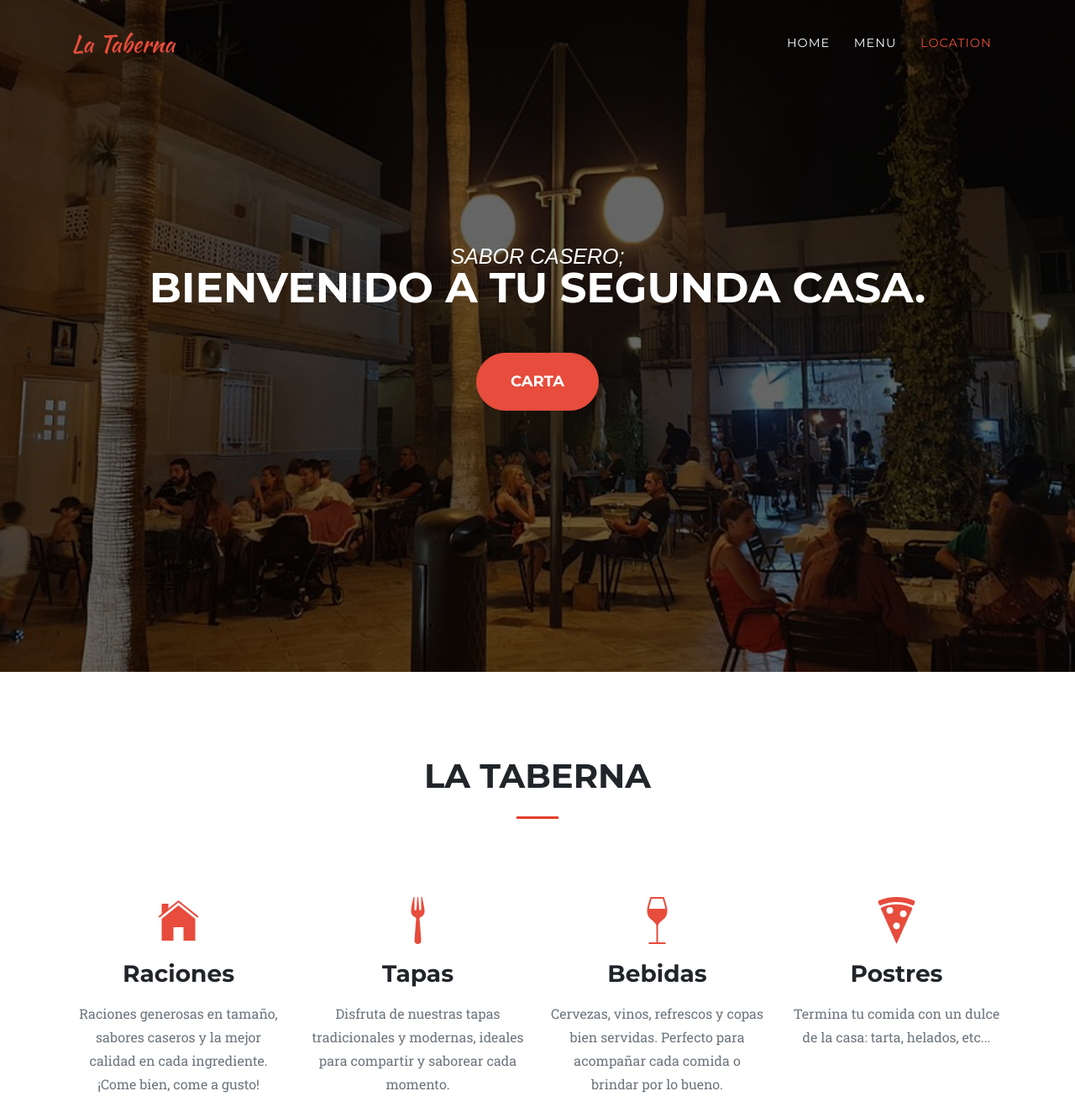
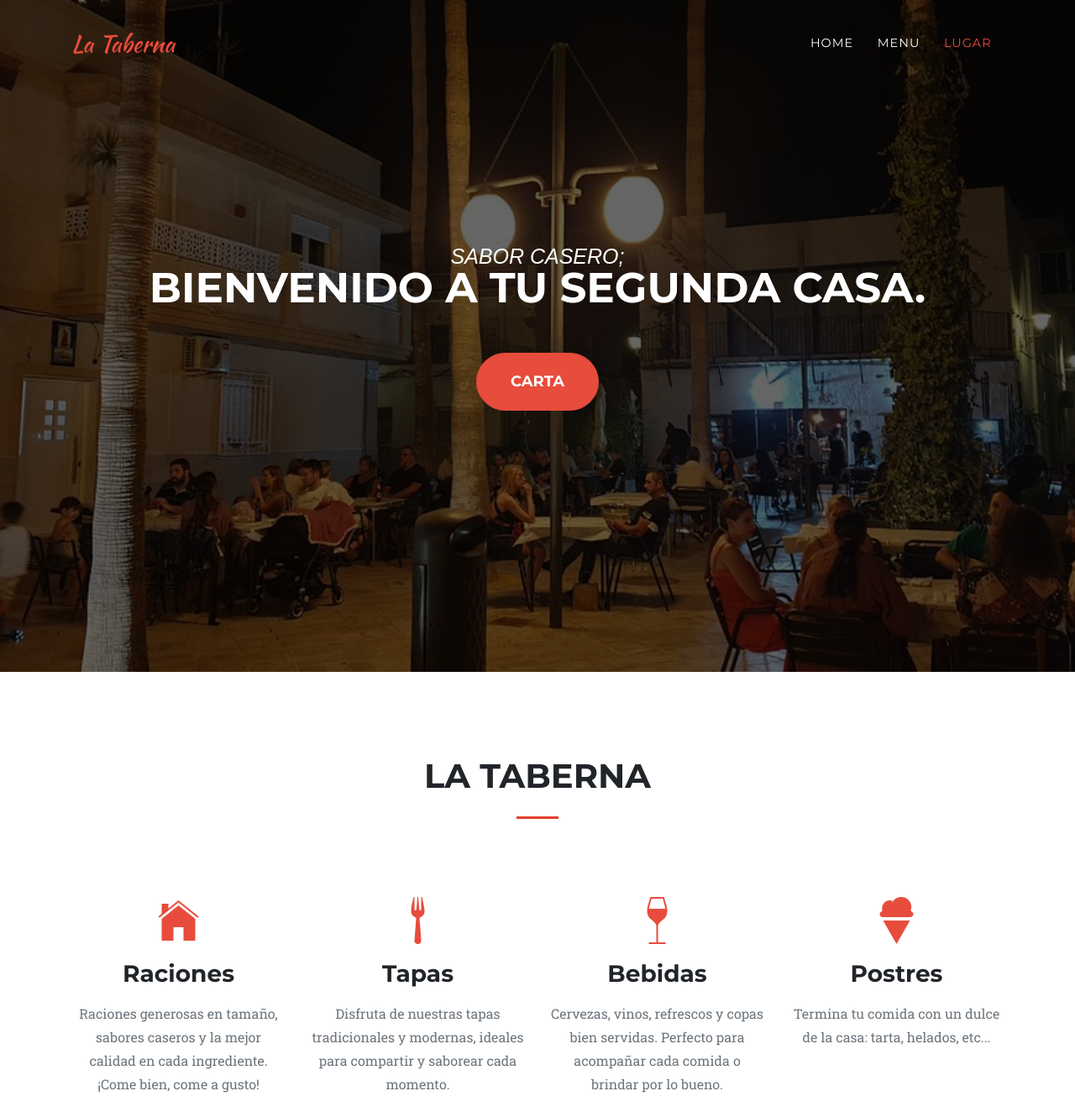
Before and after one commit to juangg11/LaTaberna, a plain HTML site: page index.html in a window 1280 px wide. Shown: the top 1324 px of the page at 84% size. Drawn offline with Linux system fonts and the light colour scheme; files whose address does not match are found by name; a web font is replaced by a local one.

Commit message:
Update index.html

```diff
--- a/index.html
+++ b/index.html
@@ -42,7 +42,7 @@
             <a class="nav-link js-scroll-trigger" href="#menu">Menu</a>
           </li>
           <li class="nav-item">
-            <a class="nav-link js-scroll-trigger" href="#where">Location</a>
+            <a class="nav-link js-scroll-trigger" href="#where">Lugar</a>
           </li>
         </ul>
       </div>
@@ -97,7 +97,7 @@
         </div>
         <div class="col-lg-3 col-md-6 text-center">
           <div class="service-box mt-5 mx-auto">
-            <i class="ion-pizza icon-big mb-3 sr-icons"></i>
+            <i class="ion-icecream icon-big mb-3 sr-icons"></i>
             <h3 class="mb-3">Postres</h3>
             <p class="text-muted mb-0">Termina tu comida con un dulce de la casa: tarta, helados, etc...</p>
           </div>
@@ -242,7 +242,7 @@
     <div class="container">
       <div class="row my-5">
         <div class="col-lg-12 text-center">
-          <h2 class="section-heading text-uppercase">Location</h2>
+          <h2 class="section-heading text-uppercase">Lugar</h2>
           <hr class="mt-4 mb-5">
         </div>
       </div>
```
